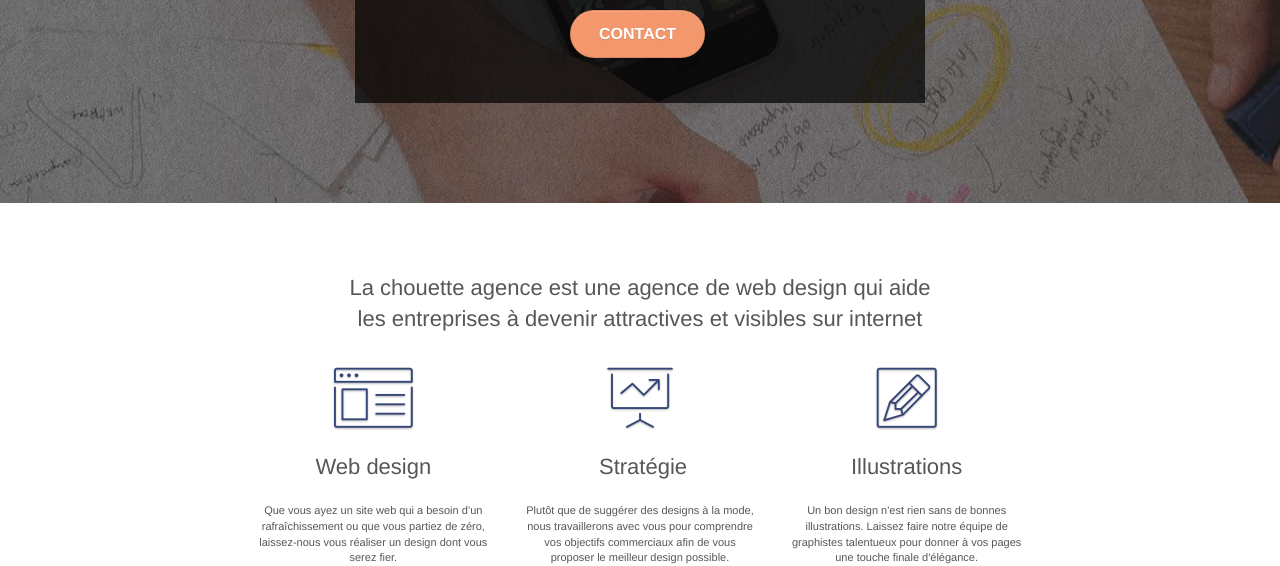
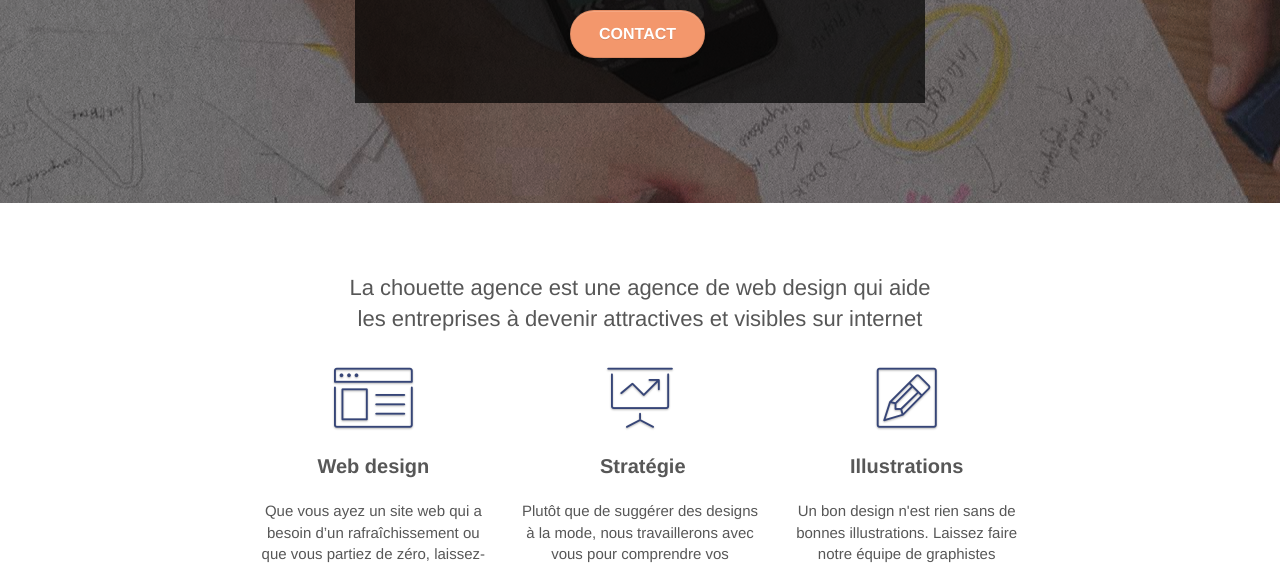
Before and after one commit to GeoffreyMatarin/MatarinGeoffrey_P4_05052021.github.io, a plain HTML site: page index.html in a window 1280 px wide. Shown: the part 412-978 px from the top of the page. Drawn offline with Linux system fonts and the light colour scheme.

Commit message:
reglages de fin

```diff
--- a/index.html
+++ b/index.html
@@ -2,12 +2,13 @@
 <html lang="fr">
 <head>
     <meta charset="utf-8">
-    <meta name="keywords" content=""la chouette agence acceuil, la chouette, agence web, site internet, strategie seo, E-commercerce, webdesign, agence web Lyon,creation de site web,entreprise web,Création de maquette,chouette agence,design web,agence design">
+    <meta name="keywords" content="la chouette agence acceuil, la chouette, agence web, site internet, strategie seo, E-commercerce, webdesign, agence web Lyon,creation de site web,entreprise web,Création de maquette,chouette agence,design web,agence design">
     <meta name="description" content="La chouette agence, l'agence de Webdesign à Lyon dont vous avez besoin pour rendre votre entreprise attractive et visible sur le Web ! ">
     <meta name="viewport" content="width=device-width, initial-scale=1.0, viewport-fit=cover">
 	<meta name="robots" content="index, follow">
 
-    <link rel="shortcut icon" type="image/png" href="favicon.jpg">
+    <link rel="canonical" href="https://geoffreymatarin.github.io/MatarinGeoffrey_P4_05052021.github.io/" />
+	<link rel="shortcut icon" type="image/png" href="favicon.jpg">
 	<link rel="stylesheet" type="text/css" href="./css/bootstrap.css">
 	<link rel="stylesheet" type="text/css" href="style.css">
 	<link rel="stylesheet" type="text/css" href="./css/font-awesome.css">
--- a/style.css
+++ b/style.css
@@ -368,7 +368,13 @@ a:hover {
     position: relative;
     z-index: 2;
 }
-
+.text-center {
+    font-size: 15px;
+}
+.mg-md{
+    font-weight: bold;
+    font-size: 20px;
+}
 @media (min-width: 768px) {
     .site-navigation {
         position: absolute;
```
Also changed, not shown: contact.html (+2 -0 lines).
